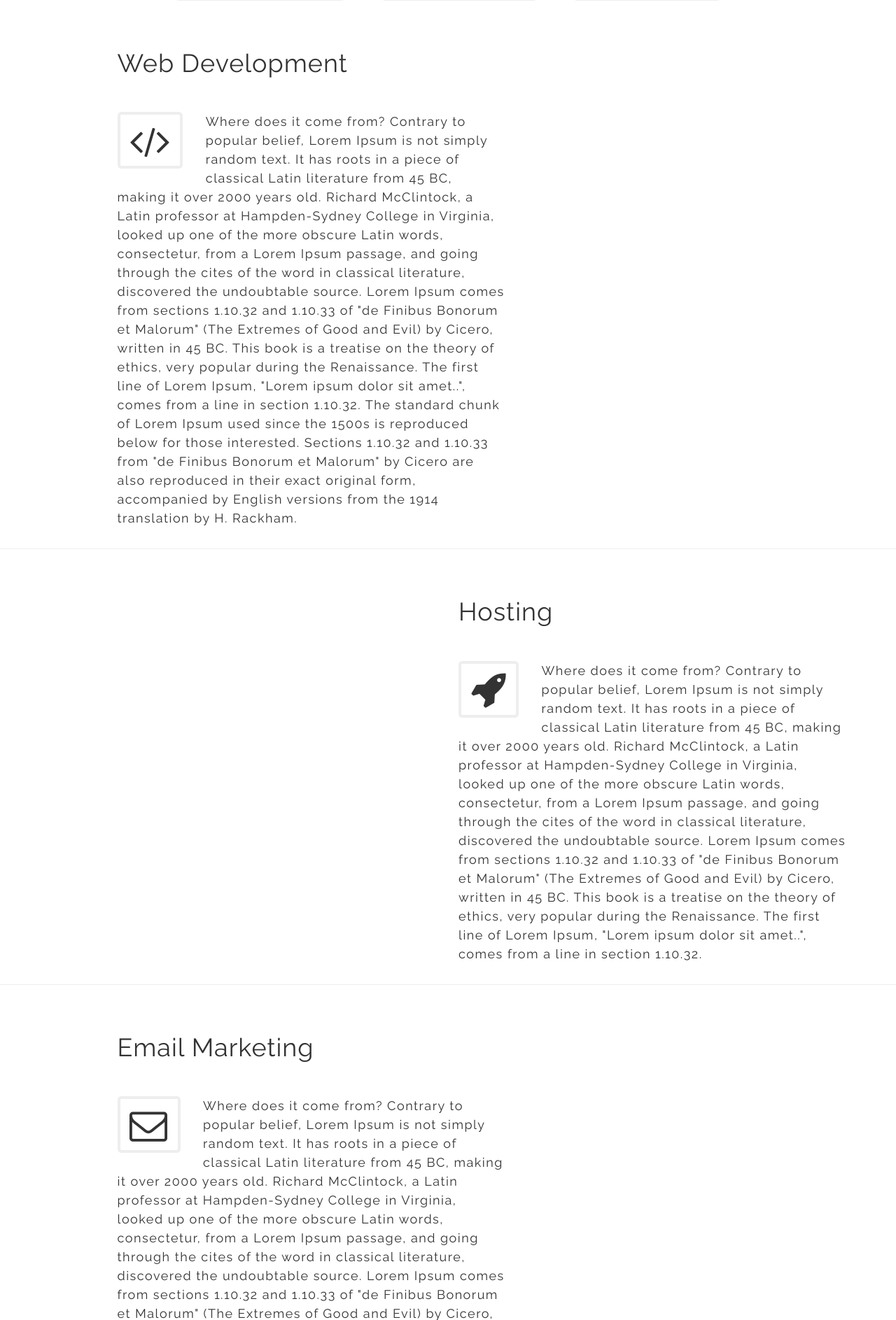
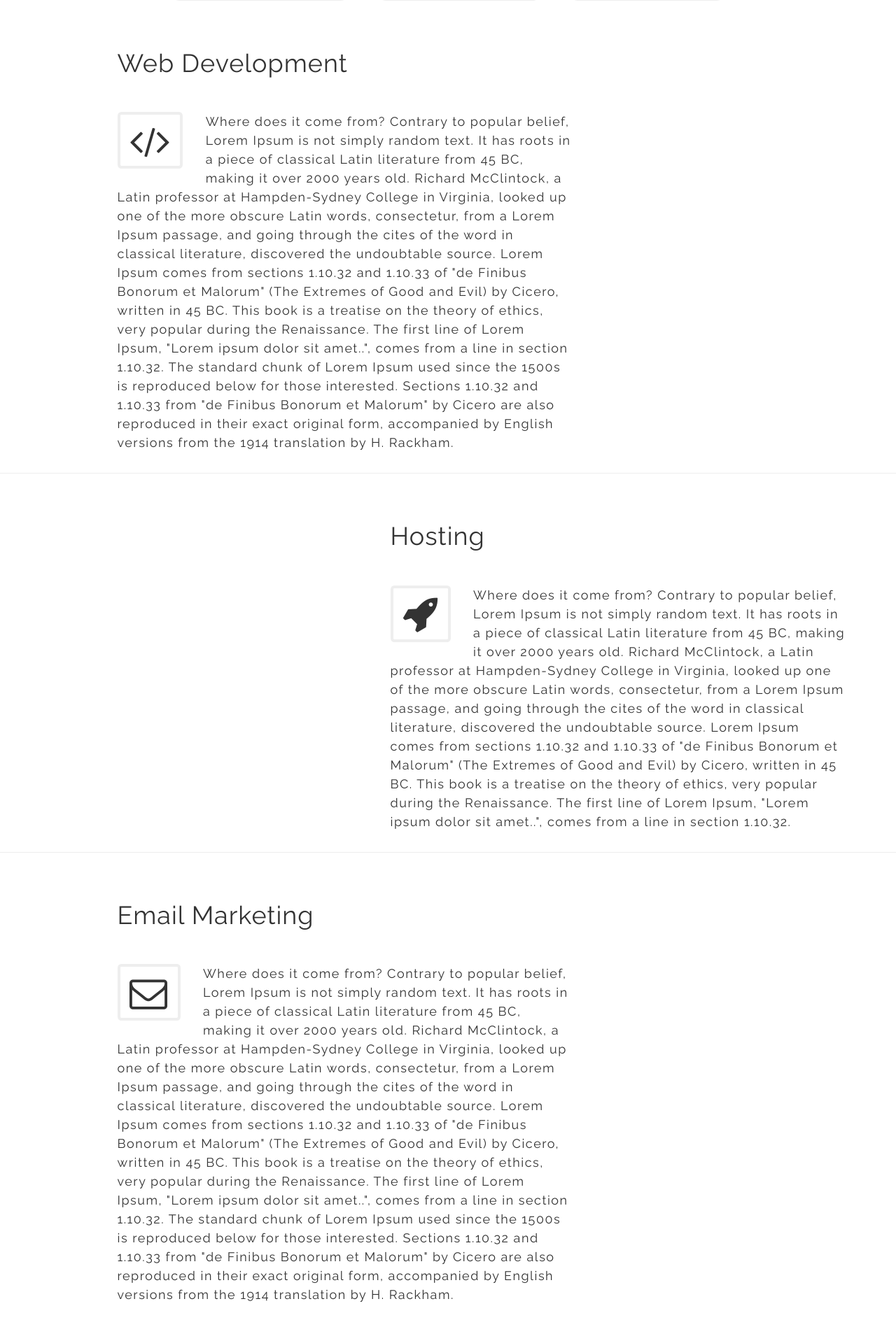
Before and after one commit to jreiher2003/dsac, a Flask app: page / in a window 1280 px wide. Shown: the part 639-2526 px from the top of the page at 70% size. Run offline with Flask 2, Linux system fonts and the light colour scheme; some libraries are stand-ins or nearby versions.

Commit message:
Add col-md-7 was 6

```diff
--- a/app/templates/index.html
+++ b/app/templates/index.html
@@ -23,7 +23,7 @@
 <div class="space"></div>
 <div class="container">
   <div class="row">
-    <div class="col-md-6 col-md-offset-1">
+    <div class="col-md-7 col-md-offset-1">
       <h1 id="webdev">Web Development</h1>
       <div class="space"></div>
       <p class="service-text">
@@ -40,7 +40,7 @@ The standard chunk of Lorem Ipsum used since the 1500s is reproduced below for t
 <div class="space"></div>
 <div class="container">
   <div class="row">
-    <div class="col-md-6 col-md-offset-1 pull-right">
+    <div class="col-md-7 col-md-offset-1 pull-right">
       <h1 id="hosting">Hosting</h1>
       <div class="space"></div>
         <p class="service-text">
@@ -55,7 +55,7 @@ Contrary to popular belief, Lorem Ipsum is not simply random text. It has roots
 <div class="space"></div>
 <div class="container">
   <div class="row">
-    <div class="col-md-6 col-md-offset-1">
+    <div class="col-md-7 col-md-offset-1">
       <h1 id="email_marketing">Email Marketing</h1>
       <div class="space"></div>
       <p class="service-text">
@@ -72,7 +72,7 @@ The standard chunk of Lorem Ipsum used since the 1500s is reproduced below for t
 <div class="space"></div>
 <div class="container">
   <div class="row">
-    <div class="col-md-6 col-md-offset-1 pull-right">
+    <div class="col-md-7 col-md-offset-1 pull-right">
       <h1 id="social_media">Social Media</h1>
       <div class="space"></div>
         <p class="service-text">
@@ -87,7 +87,7 @@ Contrary to popular belief, Lorem Ipsum is not simply random text. It has roots
 <div class="space"></div>
 <div class="container">
   <div class="row">
-    <div class="col-md-6 col-md-offset-1">
+    <div class="col-md-7 col-md-offset-1">
       <h1 id="prototyping">Prototyping</h1>
       <div class="space"></div>
       <p class="service-text">
@@ -104,7 +104,7 @@ The standard chunk of Lorem Ipsum used since the 1500s is reproduced below for t
 <div class="space"></div>
 <div class="container">
   <div class="row">
-    <div class="col-md-6 col-md-offset-1 pull-right">
+    <div class="col-md-7 col-md-offset-1 pull-right">
       <h1 id="logos">Logos</h1>
       <div class="space"></div>
         <p class="service-text">
```
